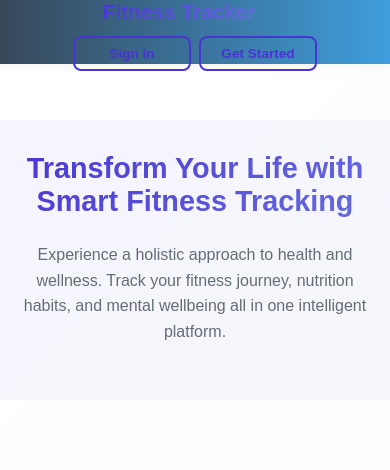
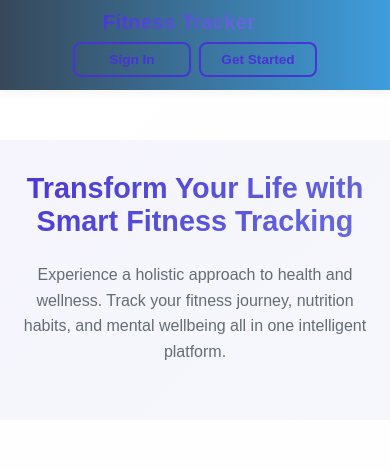
Before and after one commit to CamlineKe/fitnessApp, a React (Vite) app in the folder frontend/: page / in a window 390 px wide. Shown: the top 470 px of the page. Built offline with nearby package versions, Linux system fonts and the light colour scheme; no server answers.

Commit message:
fix: improve navbar container height and button containment for mobile devices

```diff
--- a/frontend/src/pages/styles/Home.css
+++ b/frontend/src/pages/styles/Home.css
@@ -29,8 +29,8 @@ html {
     justify-content: space-between;
     align-items: center;
     width: 100%;
-    height: 64px;
-    padding: 0 5%;
+    min-height: 64px;
+    padding: 0.75rem 5%;
     background-color: rgba(255, 255, 255, 0.95);
     box-shadow: 0 2px 10px rgba(0, 0, 0, 0.05);
     position: fixed;
@@ -55,6 +55,7 @@ html {
 .navbar-buttons {
     display: flex;
     gap: 1rem;
+    align-items: center;
 }
 
 .nav-link {
@@ -67,6 +68,7 @@ html {
     font-weight: 600;
     border: 2px solid #4834d4;
     white-space: nowrap;
+    display: inline-block;
 }
 
 .nav-link:hover {
@@ -182,13 +184,14 @@ html {
     }
 }
 
+/* Mobile Responsive Styles */
 @media (max-width: 768px) {
     .navbar {
-        height: auto;
-        min-height: 64px;
+        min-height: 80px;
         padding: 0.75rem;
         flex-direction: column;
-        gap: 0.75rem;
+        gap: 0.5rem;
+        justify-content: center;
     }
 
     .navbar-title h1 {
@@ -199,7 +202,7 @@ html {
         width: 100%;
         justify-content: center;
         gap: 0.5rem;
-        margin-top: 0.5rem;
+        margin: 0.25rem 0;
     }
 
     .nav-link {
@@ -210,7 +213,7 @@ html {
     }
 
     .home-header {
-        margin-top: 140px;
+        margin-top: 160px;
         padding: 2rem 1rem;
     }
 
@@ -228,8 +231,9 @@ html {
 
 @media (max-width: 480px) {
     .navbar {
+        min-height: 90px;
         padding: 0.5rem;
-        gap: 0.5rem;
+        gap: 0.25rem;
     }
 
     .navbar-title h1 {
@@ -241,7 +245,7 @@ html {
         flex-wrap: wrap;
         justify-content: center;
         gap: 0.5rem;
-        margin-top: 0.25rem;
+        margin: 0.25rem 0;
     }
 
     .nav-link {
@@ -251,7 +255,7 @@ html {
     }
 
     .home-header {
-        margin-top: 120px;
+        margin-top: 140px;
         padding: 1.5rem 1rem;
     }
 
```
